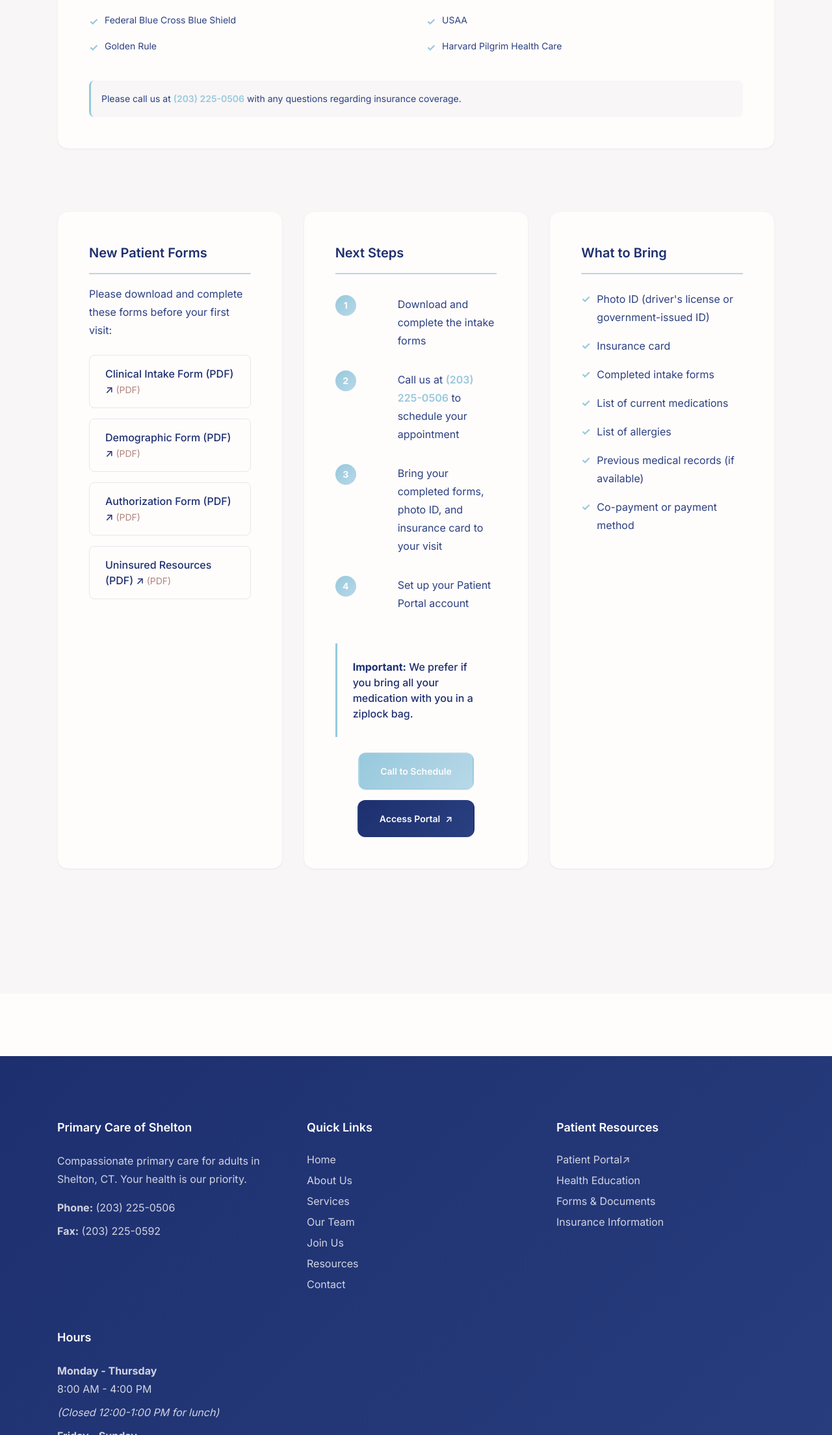
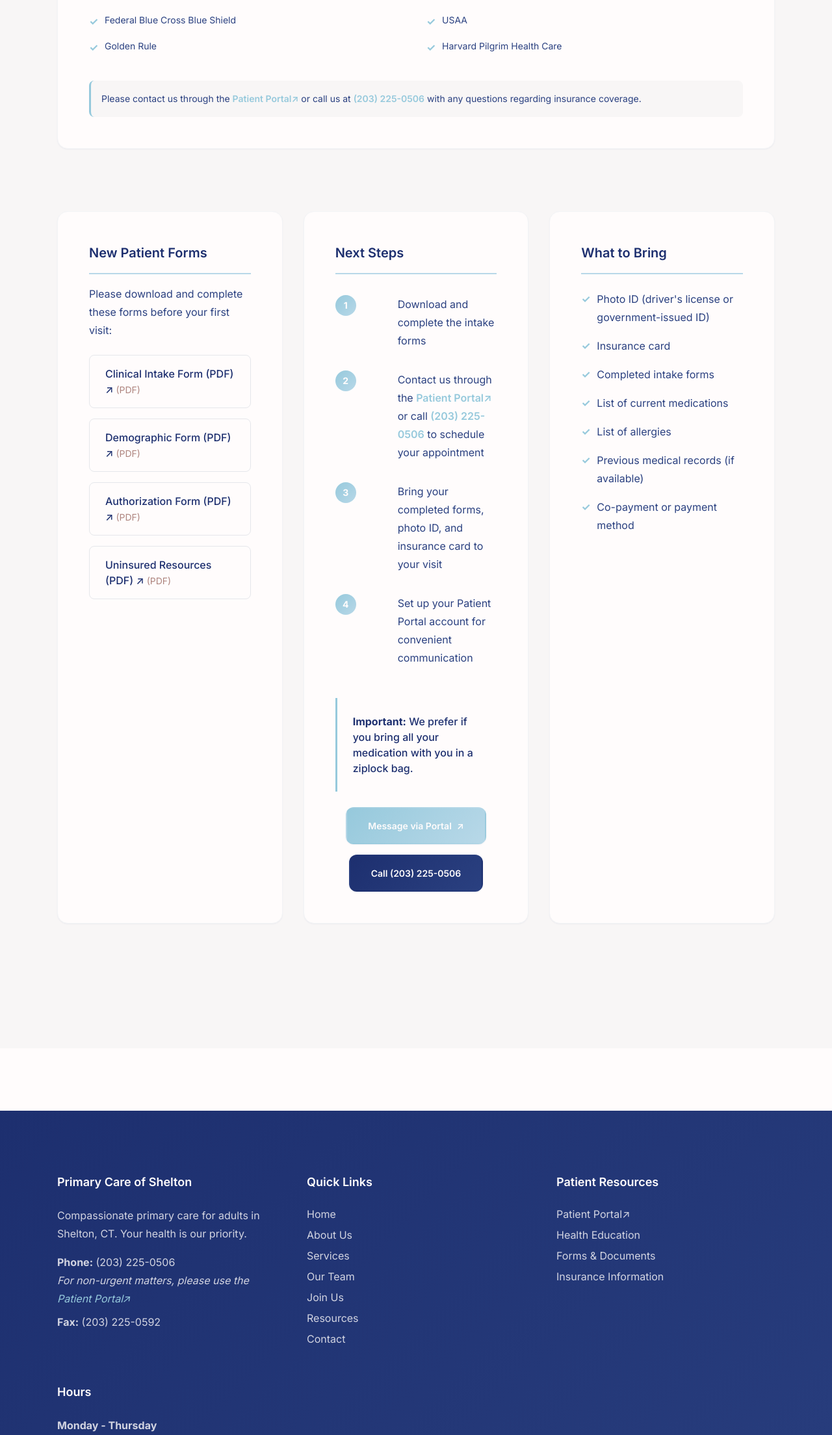
Before and after one commit to RarminR/pcpshelton, a plain HTML site: page join-us.html in a window 1280 px wide. Shown: the part 1002-3210 px from the top of the page at 65% size. Drawn offline with nearby package versions, Linux system fonts and the light colour scheme.

Commit message:
Prioritize Patient Portal over phone calls for non-urgent communication
- Update all pages to encourage Patient Portal use first
- Reorder CTA buttons: Portal is now primary, phone is secondary
- Add portal reminders in contact sections and footers
- Update scheduling, insurance, and policy inquiry messages
- Maintain phone availability for urgent matters

```diff
--- a/join-us.html
+++ b/join-us.html
@@ -97,7 +97,7 @@
                             </ul>
                         </div>
                     </div>
-                    <p class="insurance-note">Please call us at <a href="tel:+12032250506">(203) 225-0506</a> with any questions regarding insurance coverage.</p>
+                    <p class="insurance-note">Please contact us through the <a href="https://27673-1.portal.athenahealth.com" target="_blank" rel="noopener">Patient Portal</a> or call us at <a href="tel:+12032250506">(203) 225-0506</a> with any questions regarding insurance coverage.</p>
                 </div>
 
                 <div class="new-patients-grid">
@@ -126,9 +126,9 @@
                         <h3>Next Steps</h3>
                         <ol class="steps-list">
                             <li>Download and complete the intake forms</li>
-                            <li>Call us at <a href="tel:+12032250506">(203) 225-0506</a> to schedule your appointment</li>
+                            <li>Contact us through the <a href="https://27673-1.portal.athenahealth.com" target="_blank" rel="noopener">Patient Portal</a> or call <a href="tel:+12032250506">(203) 225-0506</a> to schedule your appointment</li>
                             <li>Bring your completed forms, photo ID, and insurance card to your visit</li>
-                            <li>Set up your Patient Portal account</li>
+                            <li>Set up your Patient Portal account for convenient communication</li>
                         </ol>
 
                         <div style="margin-top: var(--space-xl); padding: var(--space-lg); background: var(--color-light); border-radius: var(--radius-md); border-left: 3px solid var(--color-primary);">
@@ -136,8 +136,8 @@
                         </div>
 
                         <div class="cta-section">
-                            <a href="tel:+12032250506" class="cta-button primary">Call to Schedule</a>
-                            <a href="https://27673-1.portal.athenahealth.com" target="_blank" rel="noopener" class="cta-button secondary">Access Portal</a>
+                            <a href="https://27673-1.portal.athenahealth.com" target="_blank" rel="noopener" class="cta-button primary">Message via Portal</a>
+                            <a href="tel:+12032250506" class="cta-button secondary">Call (203) 225-0506</a>
                         </div>
                     </div>
 
@@ -167,7 +167,7 @@
                     <h3>Primary Care of Shelton</h3>
                     <p>Compassionate primary care for adults in Shelton, CT. Your health is our priority.</p>
                     <div class="footer-contact">
-                        <p><strong>Phone:</strong> (203) 225-0506</p>
+                        <p><strong>Phone:</strong> (203) 225-0506<br><em>For non-urgent matters, please use the <a href="https://27673-1.portal.athenahealth.com" target="_blank" rel="noopener" style="color: var(--color-primary);">Patient Portal</a></em></p>
                         <p><strong>Fax:</strong> (203) 225-0592</p>
                     </div>
                 </div>
```
Also changed, not shown: financial-policy.html (+2 -2 lines), index.html (+5 -5 lines), medicare.html (+1 -1 lines), privacy.html (+2 -2 lines).
